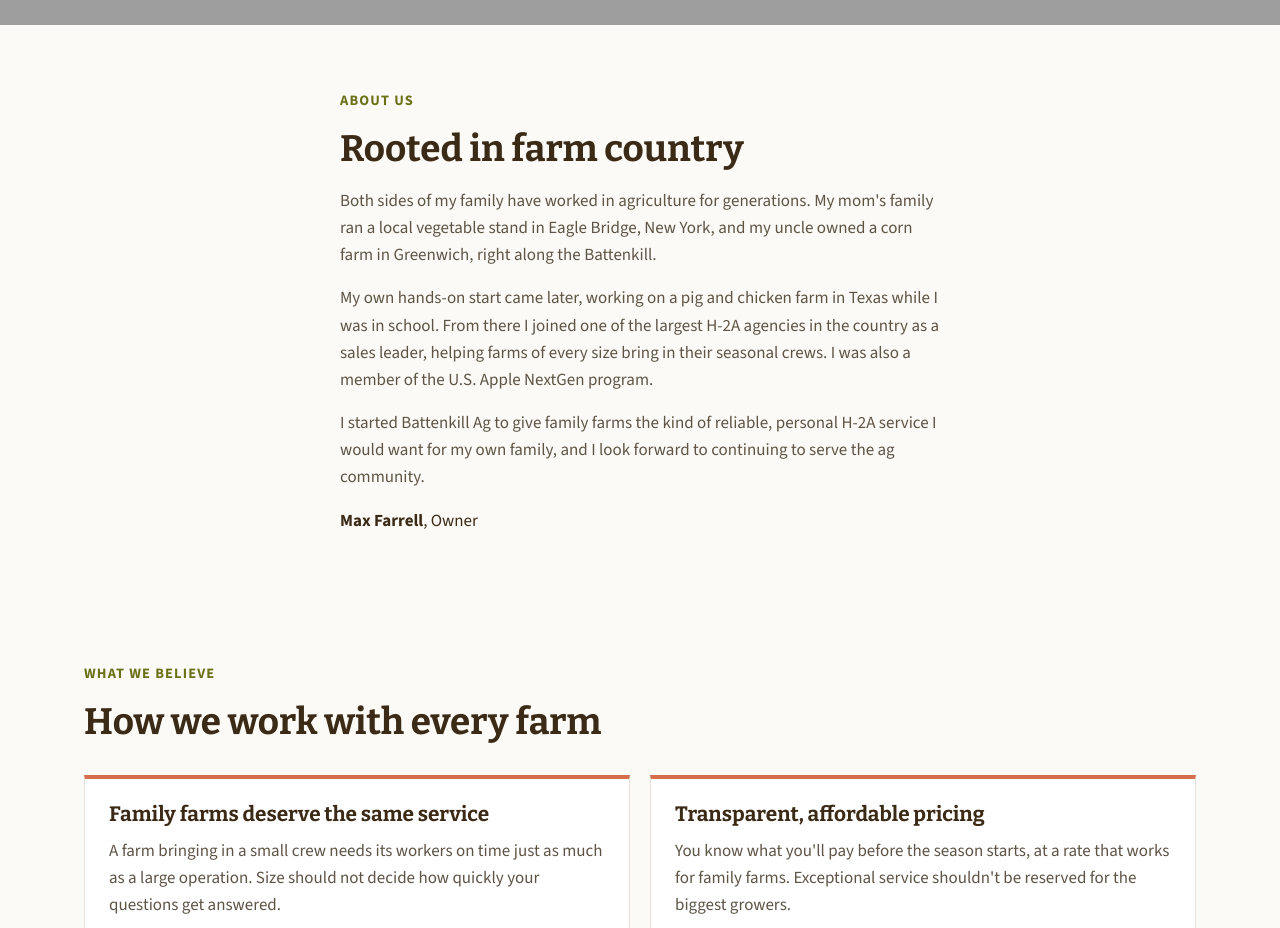
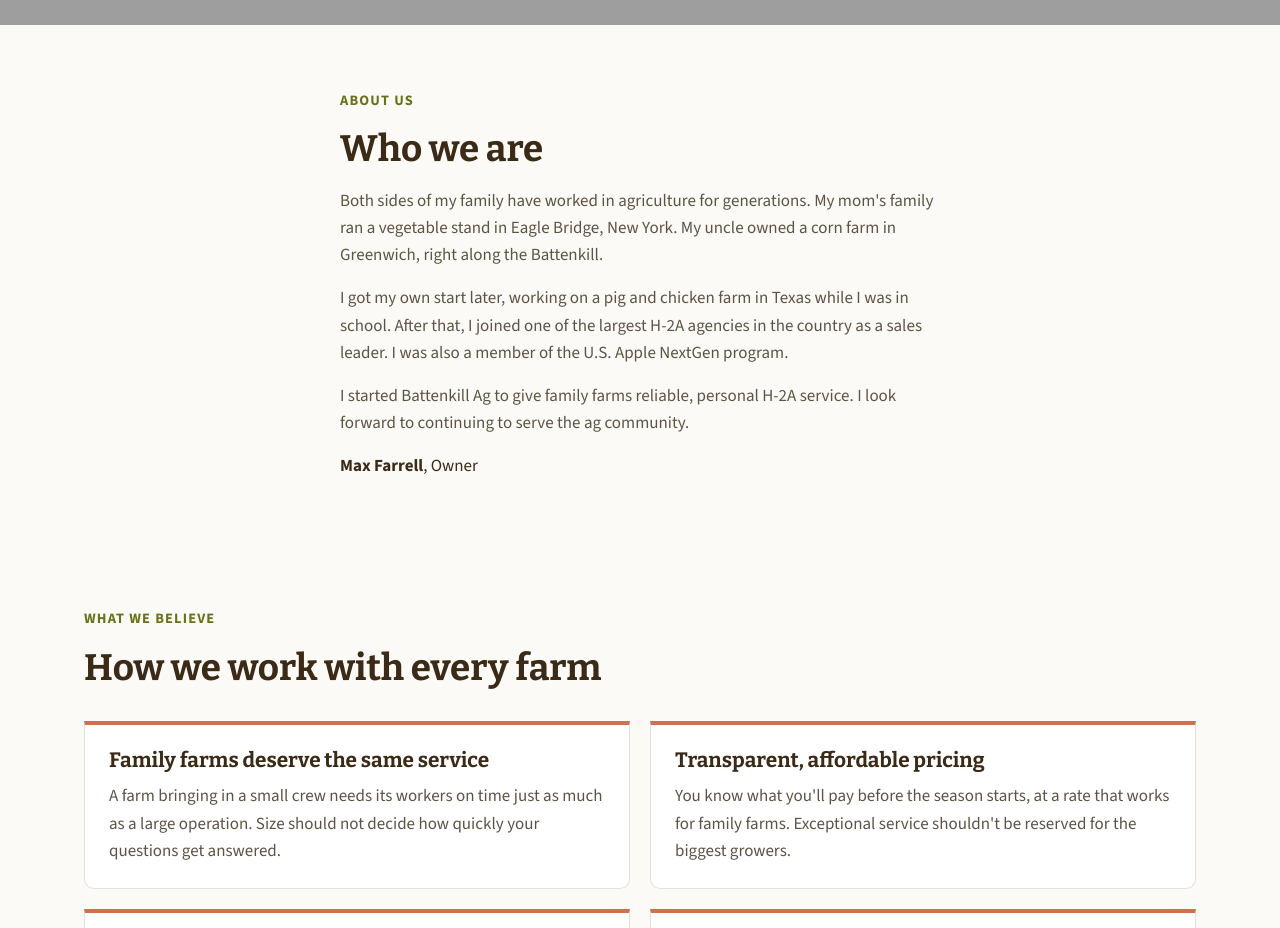
Before and after one commit to mfarh2a/battenkillag-use-me, a Next.js app: page /why-battenkill in a window 1280 px wide. Shown: the part 940-1868 px from the top of the page. Built offline with nearby package versions, Linux system fonts and the light colour scheme; no server answers; grey boxes are pictures that could not be loaded.

Commit message:
About us: shorter sentences, plain heading
Co-Authored-By: Claude Opus 5.5 <noreply@anthropic.com>
Claude-Session: https://claude.ai/code/session_015cpjf5ajPeXVSvyknWthQ2

```diff
--- a/app/why-battenkill/page.tsx
+++ b/app/why-battenkill/page.tsx
@@ -48,19 +48,19 @@ export default function WhyBattenkill() {
       <section className="section">
         <div className="wrap stack prose">
           <p className="eyebrow">About us</p>
-          <h2>Rooted in farm country</h2>
+          <h2>Who we are</h2>
           <p className="muted">
-            Both sides of my family have worked in agriculture for generations. My mom&apos;s family ran a local vegetable
-            stand in Eagle Bridge, New York, and my uncle owned a corn farm in Greenwich, right along the Battenkill.
+            Both sides of my family have worked in agriculture for generations. My mom&apos;s family ran a vegetable stand in
+            Eagle Bridge, New York. My uncle owned a corn farm in Greenwich, right along the Battenkill.
           </p>
           <p className="muted">
-            My own hands-on start came later, working on a pig and chicken farm in Texas while I was in school. From there I
-            joined one of the largest H-2A agencies in the country as a sales leader, helping farms of every size bring in
-            their seasonal crews. I was also a member of the U.S. Apple NextGen program.
+            I got my own start later, working on a pig and chicken farm in Texas while I was in school. After that, I joined
+            one of the largest H-2A agencies in the country as a sales leader. I was also a member of the U.S. Apple NextGen
+            program.
           </p>
           <p className="muted">
-            I started Battenkill Ag to give family farms the kind of reliable, personal H-2A service I would want for my own
-            family, and I look forward to continuing to serve the ag community.
+            I started Battenkill Ag to give family farms reliable, personal H-2A service. I look forward to continuing to
+            serve the ag community.
           </p>
           <p><strong>Max Farrell</strong>, Owner</p>
         </div>
```
